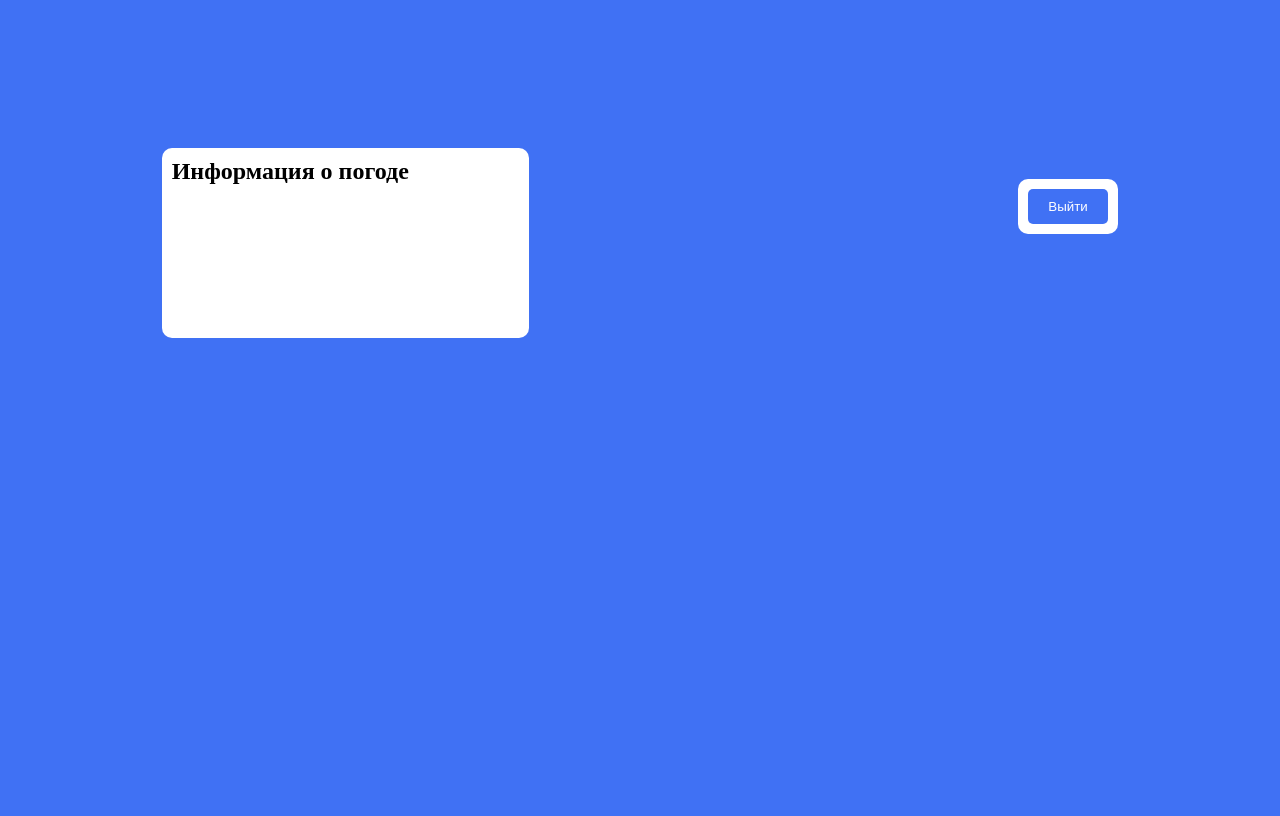
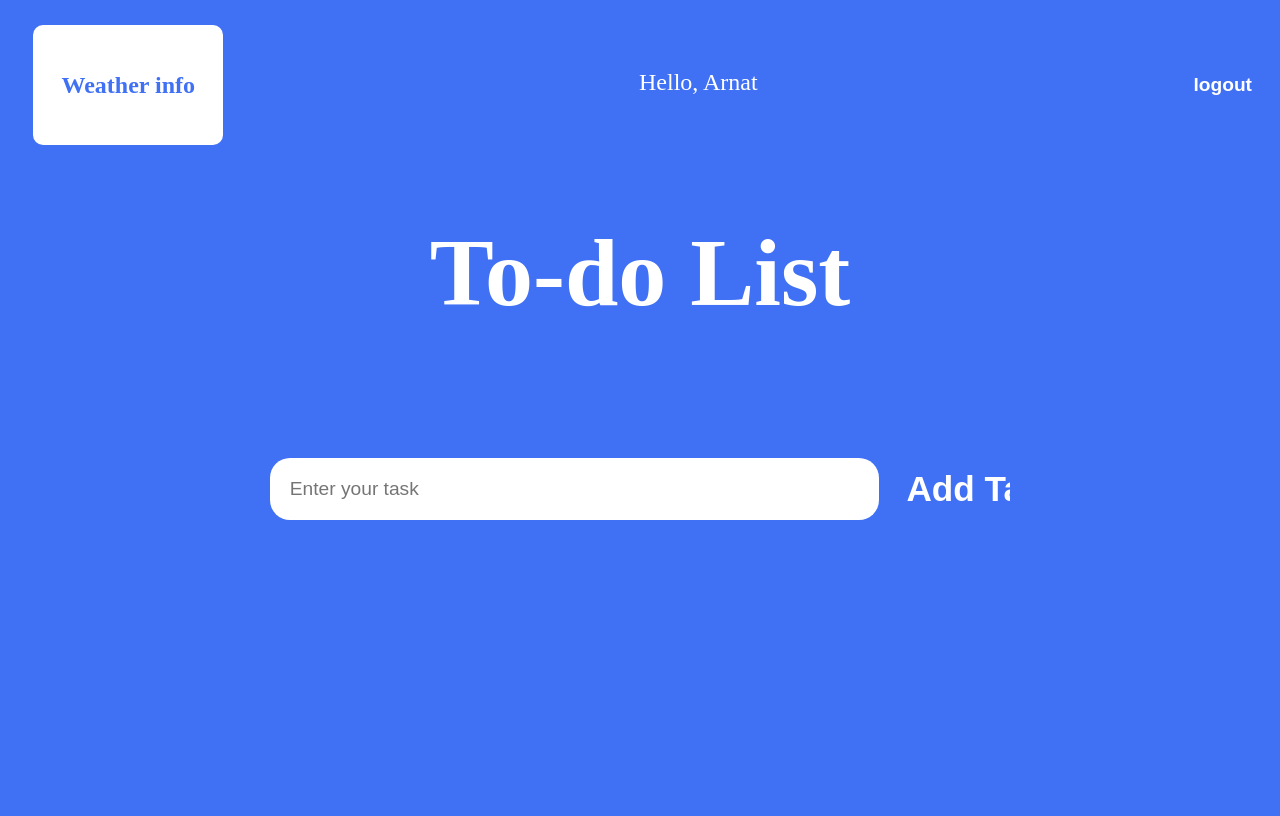
Before and after one commit to Arnat08/to-do-project, a Flask app: page /task in a window 1280 px wide. After the commit the page ends 520 px from the top, so only its background shows below. Run offline with Flask 3, Linux system fonts and the light colour scheme.

Commit message:
added to-do-page

```diff
--- a/templates/auth/to-do-page.html
+++ b/templates/auth/to-do-page.html
@@ -4,107 +4,145 @@
     <meta charset="UTF-8">
     <title>Title</title>
     <style>
+    {
+        box-sizing: border-box;
+        margin: 0;
+        padding: 0;
+    }
     body {
         background-color: #4071F4;
+    }
+.main-container {
 display: flex;
-            justify-content: center;
+flex-direction: column;
 align-items: center;
-            height: 100vh;
-            padding: 20px;
-            box-sizing: border-box;
+width: 100%;
+margin-top: 2%;
 }
 
 .container {
-    width: 367px;
-    height: 25%;
-    background-color: white;
+display: flex;
+flex-direction: row;
+justify-content: space-between;
+align-items: center;
+margin-bottom: 5%;
+width: 100%;
+}
+
+.weather{
+width: 20%;
+background: white;
 border-radius: 10px;
-    padding: 10px;
-    box-sizing: border-box;
-    text-align: left;
-    margin-right: 40%;
-    margin-top: -27%;
+margin-left: 2%;
+height: 15vh;
+display: flex;
+align-items: center;
+justify-content: center;
+}
+
+.weather-text {
+color: #4071F4;
+font-weight: bold;
+font-size: 1.5em;
+}
+
+.todo{
+display: flex;
+margin: 0 auto;
+height: 15vh;
+align-items: flex-end;
+}
+
+.todo-text {
+color: white;
+font-weight: bold;
+font-size: 6em;
+}
+
+.hello-user {
+height: 4vh;
+font-size: 1.5em;
+color: #FFFFFF;
+text-align: center;
+width: 100%;
 }
 
 .logout {
-    width: 100px;
-    background-color: white;
-    border-radius: 10px;
-    padding: 10px;
-    box-sizing: border-box;
-    text-align: left;
-    margin-top: -33%;
-}
-
-        .weather-text {
-            font-size: 24px;
-            font-weight: bold;
-            margin-bottom: 20px;
-        }
-
-        .todo-text {
-            font-size: 18px;
-        }
-
-        .username {
-            font-size: 20px;
-            margin-top: 10px;
+width: 10%;
+display: flex;
+flex-direction: row;
+justify-content: flex-end;
+align-items: center;
 }
 
 .logout-button {
 background-color: #4071F4;
 color: white;
+border-radius: 10px;
 border: none;
-            padding: 10px 20px;
-            border-radius: 5px;
-            cursor: pointer;
+width: 100%;
+font-size: 1.2em;
+font-weight: bold;
 }
 
 .todo-enter {
-            display: flex;
-            flex-direction: column;
-            align-items: center;
-            margin-top: 20px;
+margin: 66px auto;
+width: 60%;
 }
 
 .my-form {
+margin: 0 auto;
 display: flex;
+flex-direction: row;
+justify-content: space-between;
+width: 100%;
 }
 
-        .my-form input[type="text"] {
-            flex: 1;
-            margin-right: 10px;
-            width: 100%;
-            padding: 10px;
-            border-radius: 5px;
-            border: 1px solid #ccc;
-            box-sizing: border-box;
+input {
+margin: 0 auto;
+padding: 20px;
+font-size: 1.2em;
+border-radius: 20px;
+width: 75%;
+border: none;
 }
 
 .add-task {
+border-radius: 20px;
+padding: 10px;
+margin: 0 auto;
+font-size: 2.2em;
+font-weight: bold;
+width: 15%;
 background-color: #4071F4;
 color: white;
 border: none;
-            position: absolute;
-            padding: 10px 20px;
-            border-radius: 5px;
-            cursor: pointer;
-            margin-top: 30px;
-            transform: translate(-50%, -50%);
 }
 </style>
+
 </head>
 <body>
+     <div class="main-container">
         <div class="container">
-        <div class="weather-text">Информация о погоде</div>
-
-
-    </div>
-
+            <div class="weather"><span class="weather-text">Weather info</span></div>
+            <div class="hello-user">Hello, Arnat</div>
             <div class="logout">
                 <form action="/logout" method="post">
-            <input class="logout-button" type="submit" name="logout" value="Выйти">
+                    <input class="logout-button" type="submit" name="logout" value="logout">
                 </form>
+            </div>
+        </div>
+        <div class="container">
+            <div class="todo"><span class="todo-text">To-do List</span></div>
+        </div>
+        <div class="container">
+            <div class="todo-enter">
+                <form action="/addtask" method="post" class="my-form">
+                    <input type="text" name="task" placeholder="Enter your task" required>
+                    <input class="add-task" type="submit" name="addtask" value="Add Task">
+                </form>
+            </div>
+        </div>
     </div>
 </body>
 </html>
```
Also changed, not shown: templates/auth/logout.html (+133 -2 lines). Lines whose indentation alone changed are shown as unchanged.
